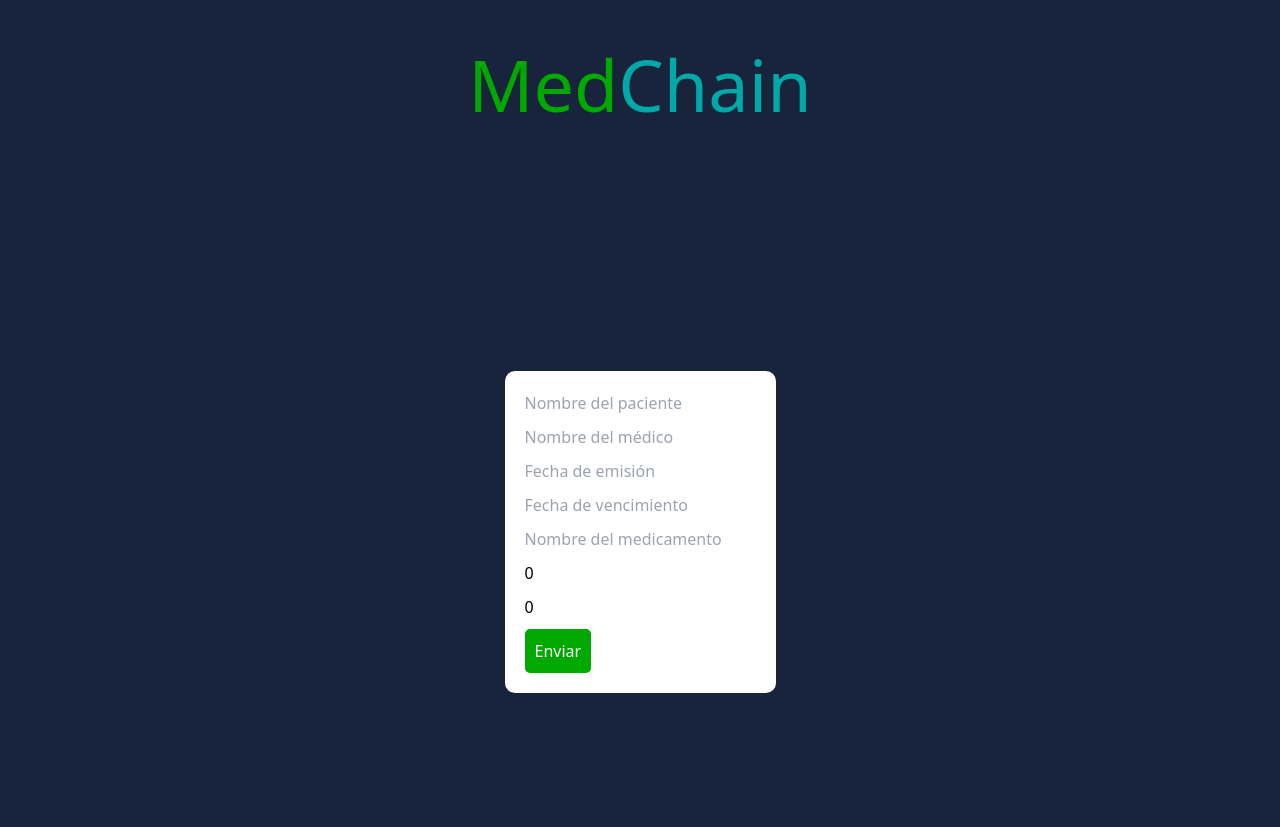
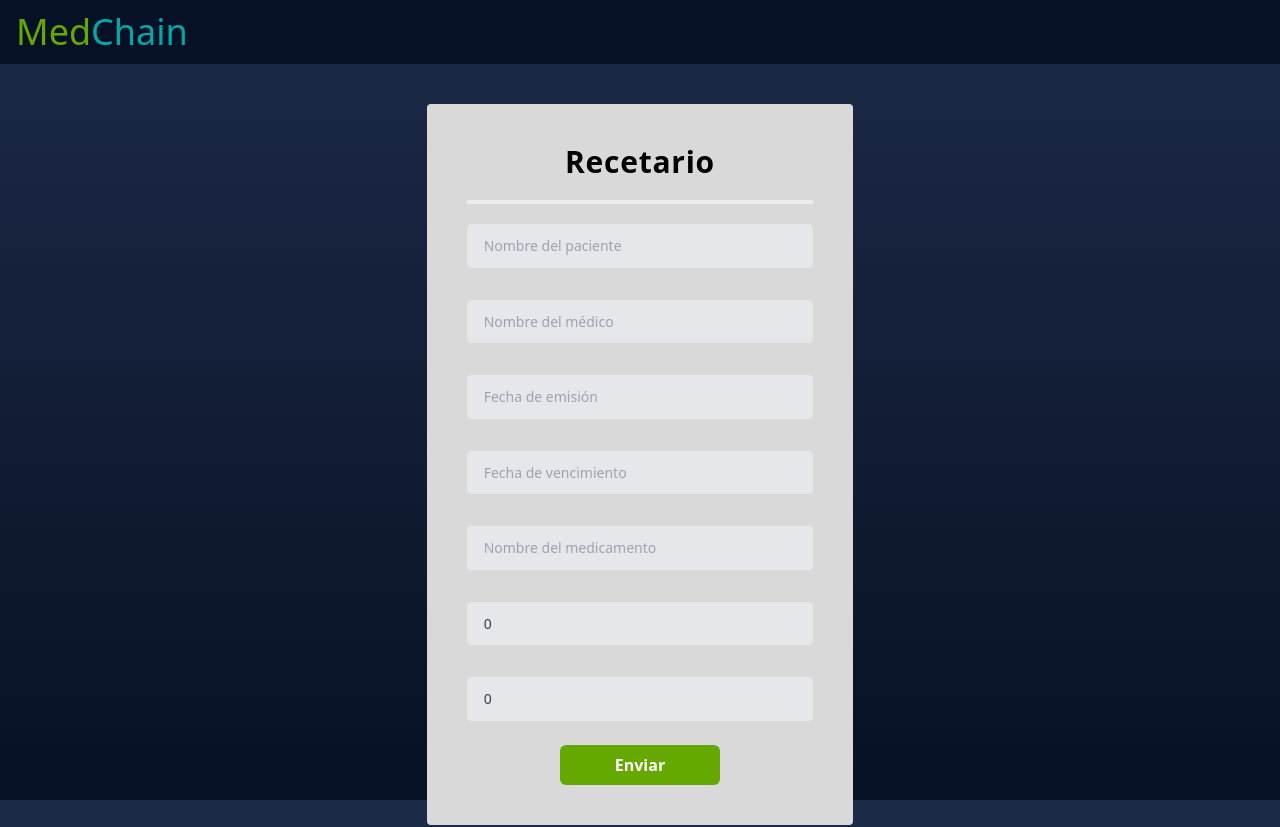
Before and after one commit to MartinCanolik/MedChain, a React (Create React App) app: page /doctor in a window 1280 px wide. Shown: the top 827 px of the page. Built offline with nearby package versions, Linux system fonts and the light colour scheme; no server answers.

Commit message:
estilos fondo, navbar y form

```diff
--- a/src/App.css
+++ b/src/App.css
@@ -1,4 +1,4 @@
 body {
-	background-color: #18233c;
-	padding-top: 2em;
+	background: linear-gradient(#1D2A47, #071125);
+	height: 100vh;
 }
--- a/src/App.js
+++ b/src/App.js
@@ -35,7 +35,7 @@ function App() {
 				<Route path='/login/:type' element={<Login />} />
 				<Route path='/pharmacy' element={<DrugS />} />
 			</Routes>
-			<Footer/>
+			{/* <Footer/> */}
 			{/* </WagmiConfig>
 
 			<Web3Modal projectId={projectId} ethereumClient={ethereumClient} /> */}
--- a/src/components/DrugS.jsx
+++ b/src/components/DrugS.jsx
@@ -26,7 +26,8 @@ const Search = () => {
   }, []);
   return (
     <div>
-      <form onSubmit={handleSubmit}>
+      {/* <form onSubmit={handleSubmit}> */}
+      <form>
         <input
           type="text"
           value={searchTerm}
@@ -34,7 +35,7 @@ const Search = () => {
         />
         <button type="submit">Search</button>
       </form>
-      <button onClick={() => getPrescriptions()}>Get Prescriptions</button>
+      {/* <button onClick={() => getPrescriptions()}>Get Prescriptions</button> */}
 
       {loading && <p>Loading...</p>}
       {error && <p>Error: {error.message}</p>}
@@ -43,13 +44,13 @@ const Search = () => {
           {
             data.allPrescriptions.map((recipe) => {
               console.log(recipe)
-              return(
+              return (
                 <li key={recipe.id}>
                   <h2>{recipe.doctorName}</h2>
                   <p>{recipe.medicineName}</p>
                 </li>)
             }
-          )}
+            )}
         </ul>
       )}
     </div>
--- a/src/components/MedChain.jsx
+++ b/src/components/MedChain.jsx
@@ -3,9 +3,9 @@ import React from "react";
 const MedChain = () => {
 
 	return (
-		<div className="flex justify-center m-2 p-2 pb-1">
-			<h1 className="text-med text-7xl text-extrabold font-Manrope">Med</h1>
-            <h1 className="text-chain text-7xl text-extrabold font-Manrope">Chain</h1>
+		<div className="flex justify-start items-center w-full h-16 px-4 text-white bg-navBar">
+			<h1 className="text-med text-4xl text-extrabold font-Manrope">Med</h1>
+            <h1 className="text-chain text-4xl text-extrabold font-Manrope">Chain</h1>
 		</div>
 	)
 };
--- a/src/components/form_med.jsx
+++ b/src/components/form_med.jsx
@@ -70,15 +70,20 @@ const Form_med = () => {
 		}));
 	};
 	return (
-		<div style={{ display: "flex", justifyContent: "center", alignItems: "center", height: "100vh"}}>
-			<form style={{ backgroundColor: "white", padding: "20px", borderRadius: "10px" }}>
+		<div className='bg-background h-full py-10'>
+			<form className='flex flex-col items-center justify-center gap-4'>
+				<div className='w-1/3 bg-form  mx-auto justify-center  items-center pb-5 px-10 flex flex-col rounded'>
+					<h1 className='tracking-wide text-background mt-5 text-3xl font-bold py-5'>
+						Recetario
+					</h1>
+					<hr className='border-2 border-white opacity-50 w-full mb-3' />
 					<input
 						type="text"
 						name="patientName"
 						value={prescription.patientName}
 						onChange={handleChange}
 						placeholder="Nombre del paciente"
-					style={{ marginBottom: "10px" }}
+						className= "appearance-none text-sm mt-2 py-2 px-3 w-full text-sm mt-2 py-2 px-3 bg-gray-200 text-gray-700 border border-gray-200 rounded py-3 px-4 leading-tight focus:outline-none focus:bg-white focus:border-gray-500"
 					/>
 					<br />
 					<input
@@ -87,7 +92,7 @@ const Form_med = () => {
 						value={prescription.doctorName}
 						onChange={handleChange}
 						placeholder="Nombre del médico"
-					style={{ marginBottom: "10px" }}
+						className= "appearance-none text-sm mt-2 py-2 px-3 w-full text-sm mt-2 py-2 px-3 bg-gray-200 text-gray-700 border border-gray-200 rounded py-3 px-4 leading-tight focus:outline-none focus:bg-white focus:border-gray-500"
 					/>
 					<br />
 					<input
@@ -96,7 +101,7 @@ const Form_med = () => {
 						value={prescription.issuedDate}
 						onChange={handleChange}
 						placeholder="Fecha de emisión"
-					style={{ marginBottom: "10px" }}
+						className= "appearance-none text-sm mt-2 py-2 px-3 w-full text-sm mt-2 py-2 px-3 bg-gray-200 text-gray-700 border border-gray-200 rounded py-3 px-4 leading-tight focus:outline-none focus:bg-white focus:border-gray-500"
 					/>
 					<br />
 					<input
@@ -105,7 +110,7 @@ const Form_med = () => {
 						value={prescription.expiryDate}
 						onChange={handleChange}
 						placeholder="Fecha de vencimiento"
-					style={{ marginBottom: "10px" }}
+						className= "appearance-none text-sm mt-2 py-2 px-3 w-full text-sm mt-2 py-2 px-3 bg-gray-200 text-gray-700 border border-gray-200 rounded py-3 px-4 leading-tight focus:outline-none focus:bg-white focus:border-gray-500"
 					/>
 					<br />
 					<input
@@ -114,7 +119,7 @@ const Form_med = () => {
 						value={prescription.medicineName}
 						onChange={handleChange}
 						placeholder="Nombre del medicamento"
-					style={{ marginBottom: "10px" }}
+						className= "appearance-none text-sm mt-2 py-2 px-3 w-full text-sm mt-2 py-2 px-3 bg-gray-200 text-gray-700 border border-gray-200 rounded py-3 px-4 leading-tight focus:outline-none focus:bg-white focus:border-gray-500"
 					/>
 					<br />
 					<input
@@ -123,7 +128,7 @@ const Form_med = () => {
 						value={prescription.dosage}
 						onChange={handleChange}
 						placeholder="Dosis"
-					style={{ marginBottom: "10px" }}
+						className= "appearance-none text-sm mt-2 py-2 px-3 w-full text-sm mt-2 py-2 px-3 bg-gray-200 text-gray-700 border border-gray-200 rounded py-3 px-4 leading-tight focus:outline-none focus:bg-white focus:border-gray-500"
 					/>
 					<br />
 					<input
@@ -132,12 +137,13 @@ const Form_med = () => {
 						value={prescription.frequency}
 						onChange={handleChange}
 						placeholder="Frecuencia"
-					style={{ marginBottom: "10px" }}
+						className= "appearance-none text-sm mt-2 py-2 px-3 w-full text-sm mt-2 py-2 px-3 bg-gray-200 text-gray-700 border border-gray-200 rounded py-3 px-4 leading-tight focus:outline-none focus:bg-white focus:border-gray-500"
 					/>
 					<br />
-				<button onClick={handleSubmit} style={{ backgroundColor: "rgba(0, 168, 0, 1)", color: "white", padding: "10px", borderRadius: "5px", border: "none" }}>
+					<button onClick={handleSubmit} className='rounded-md text-l w-40 text-white font-semibold p-3 py-2 px-4 mb-5 mx-auto bg-button hover:scale-105'>
 						Enviar
 					</button>
+				</div>
 			</form>
 		</div>
 	);
--- a/tailwind.config.js
+++ b/tailwind.config.js
@@ -4,11 +4,13 @@ module.exports = {
 	theme: {
 		extend: {
 			colors: {
-				background: "#18233C",
+				backgroundStart: "#1D2A47",
+				backgroundEnd: "071125",
+				navBar: "#071125",
 				form: "#D9D9D9",
-				med: "#00A800",
+				med: "#65A800",
 				chain: "#00A8A8",
-				button: "#f8fafc",
+				button: "#65A800",
 				footer: "#d9d9d9",
 
 				hr: "#cbd5e1",
```
Lines whose indentation alone changed are shown as unchanged.
